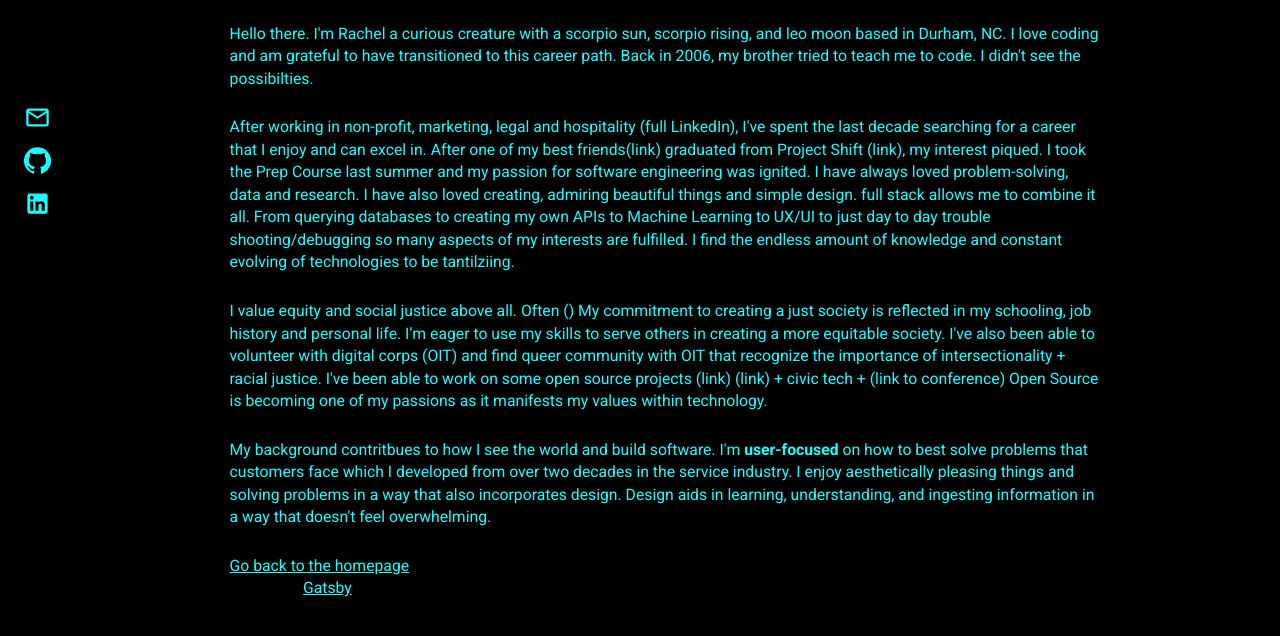
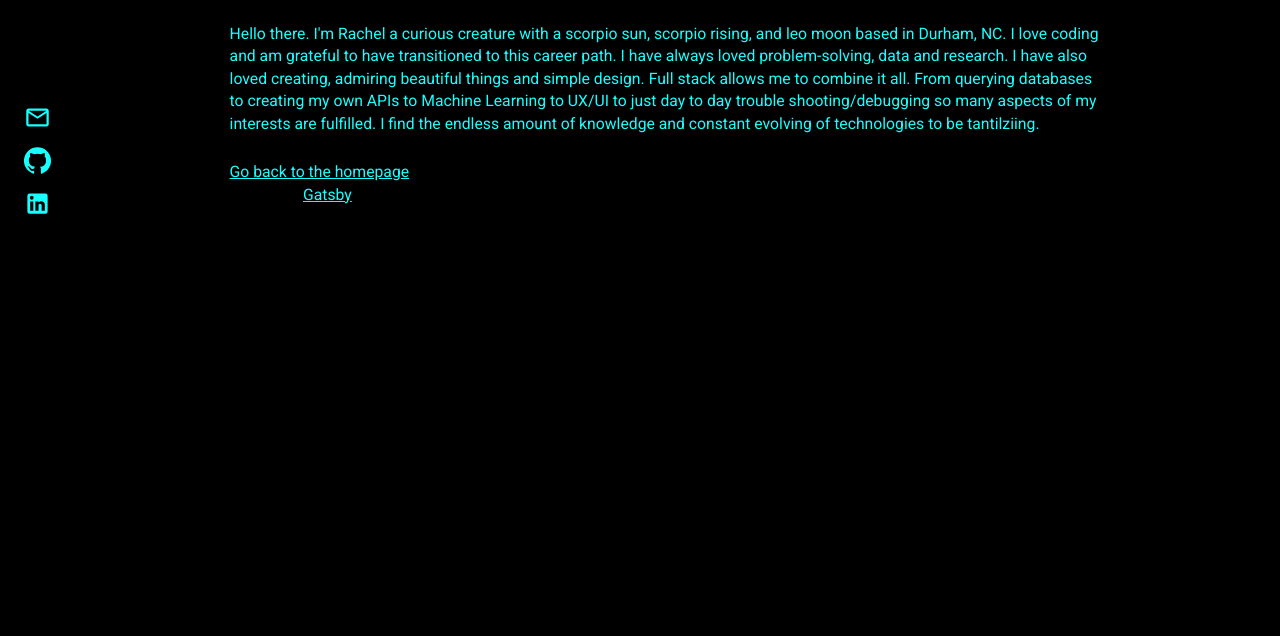
Before and after one commit to rachel-fischoff/gatsby-portfolio, a Gatsby site: page /about in a window 1280 px wide. Shown: the part 112-748 px from the top of the page. Built offline with nearby package versions, Linux system fonts and the light colour scheme; Gatsby itself is replaced by a stand-in of ours.

```diff
--- a/gatsby-config.js
+++ b/gatsby-config.js
@@ -1,4 +1,5 @@
 module.exports = {
+  pathPrefix: "/gatsby-portfolio",
   siteMetadata: {
     title: `Rachel Fischoff`,
     description: `info about Rachel Fischoff and her projects`,
--- a/package.json
+++ b/package.json
@@ -25,6 +25,7 @@
     "typeface-roboto": "0.0.75"
   },
   "devDependencies": {
+    "gh-pages": "^3.1.0",
     "prettier": "2.0.5"
   },
   "keywords": [
@@ -32,6 +33,7 @@
   ],
   "license": "0BSD",
   "scripts": {
+    "deploy": "gatsby build --prefix-paths && gh-pages -d public",
     "build": "gatsby build",
     "develop": "gatsby develop",
     "format": "prettier --write \"**/*.{js,jsx,ts,tsx,json,md}\"",
--- a/src/components/side-bar.js
+++ b/src/components/side-bar.js
@@ -54,9 +54,6 @@
             <LinkedInIcon onClick={() => window.open( 'https://www.linkedin.com/in/rachel-fischoff-b4953536/', "blank")}/>
           </ListItemIcon>
         </ListItem>
-        {/* <ListItemLink href="#simple-list">
-          <ListItemText primary="???" />
-        </ListItemLink> */}
       </List>
     </div>
   )
--- a/src/components/theme.js
+++ b/src/components/theme.js
@@ -49,6 +49,7 @@
       root: {
         "&:hover": {
         backgroundColor: "#ff00a9",
+        color: "#FFF",
       },
     }
     },
@@ -57,6 +58,7 @@
         color: '#18ffff',
       "&:hover": {
         backgroundColor: "#ff00a9",
+        color: "#FFF",
       },
       minWidth: '0px'
     }
@@ -64,6 +66,9 @@
     MuiSvgIcon: {
       root: {
         fill: '#18ffff'
+        },
+        "&:hover": {
+          fill: "#fff"
       }
     }
   },
--- a/src/pages/about.js
+++ b/src/pages/about.js
@@ -11,41 +11,15 @@
     <p>
       Hello there. I'm Rachel a curious creature with a scorpio sun, scorpio
       rising, and leo moon based in Durham, NC. I love coding and am grateful to
-      have transitioned to this career path. Back in 2006, my brother tried to
-      teach me to code. I didn't see the possibilties.{" "}
+      have transitioned to this career path. I have always loved
+      problem-solving, data and research. I have also loved creating, admiring
+      beautiful things and simple design. Full stack allows me to combine it
+      all. From querying databases to creating my own APIs to Machine Learning
+      to UX/UI to just day to day trouble shooting/debugging so many aspects of
+      my interests are fulfilled. I find the endless amount of knowledge and
+      constant evolving of technologies to be tantilziing.{" "}
     </p>
-    <p>
-      After working in non-profit, marketing, legal and hospitality (full
-      LinkedIn), I've spent the last decade searching for a career that I enjoy
-      and can excel in. After one of my best friends(link) graduated from
-      Project Shift (link), my interest piqued. I took the Prep Course last
-      summer and my passion for software engineering was ignited. I have always
-      loved problem-solving, data and research. I have also loved creating,
-      admiring beautiful things and simple design. full stack allows me to
-      combine it all. From querying databases to creating my own APIs to Machine
-      Learning to UX/UI to just day to day trouble shooting/debugging so many
-      aspects of my interests are fulfilled. I find the endless amount of
-      knowledge and constant evolving of technologies to be tantilziing.{" "}
-    </p>
-    <p>
-      I value equity and social justice above all. Often () My commitment to
-      creating a just society is reflected in my schooling, job history and
-      personal life. I’m eager to use my skills to serve others in creating a
-      more equitable society. I've also been able to volunteer with digital
-      corps (OIT) and find queer community with OIT that recognize the
-      importance of intersectionality + racial justice. I've been able to work
-      on some open source projects (link) (link) + civic tech + (link to
-      conference) Open Source is becoming one of my passions as it manifests my
-      values within technology.{" "}
-    </p>
-    <p>
-      My background contritbues to how I see the world and build software. I'm{" "}
-      <strong>user-focused</strong> on how to best solve problems that customers
-      face which I developed from over two decades in the service industry. I
-      enjoy aesthetically pleasing things and solving problems in a way that
-      also incorporates design. Design aids in learning, understanding, and
-      ingesting information in a way that doesn't feel overwhelming.
-    </p>
+
     <Link to="/">Go back to the homepage</Link>
   </Layout>
 )
```
Also changed, not shown: src/pages/projects.js (+13 -0 lines), src/images/Screen Shot 2020-08-03 at 12.58.04 PM.png (added), 2 other files.
